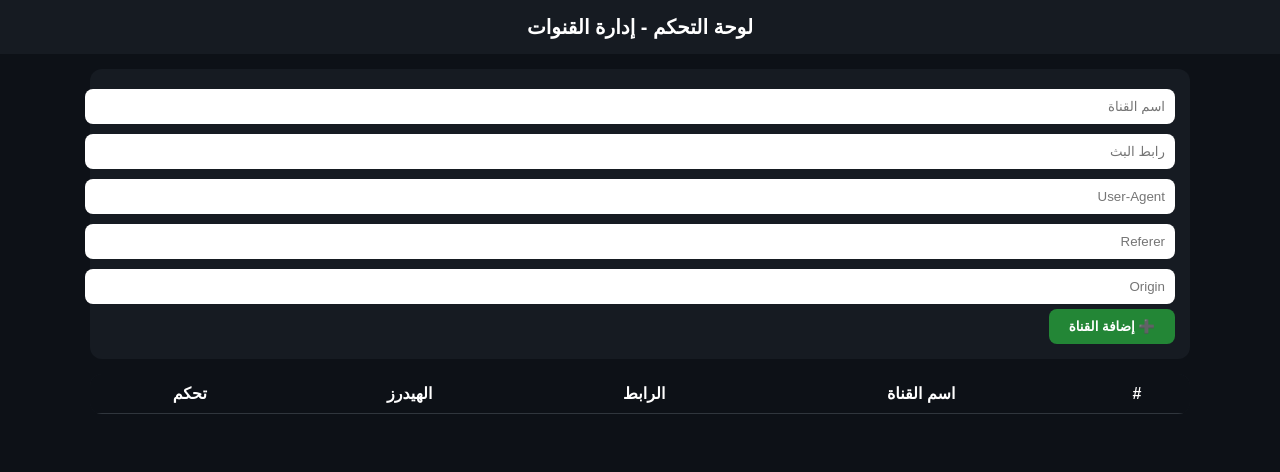
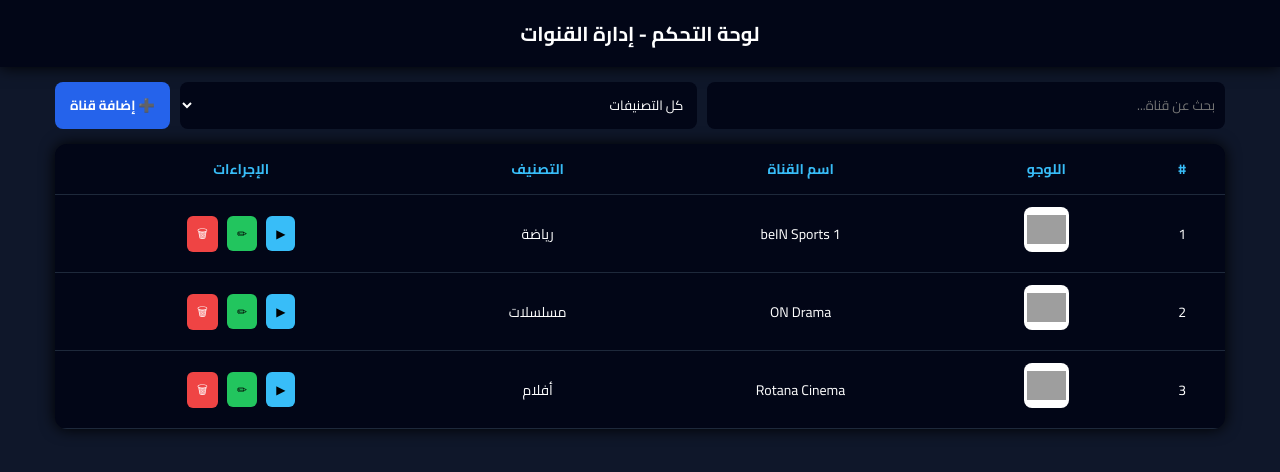
Before and after one commit to himasabry/m3u8-api, a plain HTML site: page admin/admin.html in a window 1280 px wide. Drawn offline with Linux system fonts and the light colour scheme; grey boxes are pictures that could not be loaded.

Commit message:
Update admin.html

```diff
--- a/admin/admin.html
+++ b/admin/admin.html
@@ -2,92 +2,127 @@
 <html lang="ar" dir="rtl">
 <head>
 <meta charset="UTF-8">
-<meta name="viewport" content="width=device-width, initial-scale=1.0">
+<meta name="viewport" content="width=device-width, initial-scale=1">
 <title>لوحة التحكم - القنوات</title>
 
+<link href="https://fonts.googleapis.com/css2?family=Cairo:wght@400;600;700&display=swap" rel="stylesheet">
+
 <style>
+*{box-sizing:border-box;font-family:'Cairo',sans-serif}
+
 body{
 margin:0;
-  font-family: "Cairo", sans-serif;
-  background:#0d1117;
+background:#0f172a;
 color:#fff;
 }
 
 header{
-  background:#161b22;
+background:#020617;
 padding:15px;
 text-align:center;
 font-size:20px;
 font-weight:bold;
+box-shadow:0 0 15px #000;
 }
 
 .container{
 padding:15px;
-  max-width:1100px;
+max-width:1200px;
 margin:auto;
 }
 
-.form{
-  background:#161b22;
-  padding:15px;
-  border-radius:12px;
+/* شريط الادوات */
+.toolbar{
+display:flex;
+gap:10px;
+flex-wrap:wrap;
 margin-bottom:15px;
 }
 
-.form input{
-  width:100%;
+.toolbar input, .toolbar select{
+flex:1;
+min-width:150px;
 padding:10px;
-  margin:5px 0;
 border-radius:8px;
 border:none;
 outline:none;
+background:#020617;
+color:#fff;
 }
 
-.form button{
-  padding:10px 20px;
+.toolbar button{
+padding:10px 15px;
+border-radius:8px;
 border:none;
-  border-radius:8px;
-  background:#238636;
+background:#2563eb;
 color:#fff;
+cursor:pointer;
 font-weight:bold;
-  cursor:pointer;
+}
+
+.toolbar button:hover{
+background:#1d4ed8;
+}
+
+/* الجدول */
+.table-box{
+background:#020617;
+border-radius:12px;
+overflow:hidden;
+box-shadow:0 0 15px #000;
 }
 
 table{
 width:100%;
 border-collapse:collapse;
-  background:#161b22;
-  border-radius:12px;
-  overflow:hidden;
+}
+
+thead{
+background:#020617;
 }
 
 th,td{
-  padding:10px;
-  border-bottom:1px solid #30363d;
+padding:12px;
 text-align:center;
+border-bottom:1px solid #1e293b;
+font-size:14px;
 }
 
 th{
-  background:#0d1117;
+color:#38bdf8;
 }
 
-button.edit{
-  background:#1f6feb;
-  border:none;
+tbody tr:hover{
+background:#020617aa;
+}
+
+img{
+width:45px;
+height:45px;
+border-radius:8px;
+object-fit:contain;
+background:#fff;
+padding:3px;
+}
+
+/* أزرار التحكم */
+.actions button{
+margin:0 3px;
 padding:6px 10px;
 border-radius:6px;
-  color:#fff;
+border:none;
 cursor:pointer;
+font-size:12px;
 }
 
-button.delete{
-  background:#da3633;
-  border:none;
-  padding:6px 10px;
-  border-radius:6px;
-  color:#fff;
-  cursor:pointer;
+.edit{background:#22c55e;color:#000;}
+.delete{background:#ef4444;color:#fff;}
+.play{background:#38bdf8;color:#000;}
+
+@media(max-width:700px){
+th:nth-child(4),td:nth-child(4){display:none;}
 }
+
 </style>
 </head>
 
@@ -97,109 +132,88 @@ button.delete{
 
 <div class="container">
 
-<div class="form">
-  <input id="name" placeholder="اسم القناة">
-  <input id="url" placeholder="رابط البث">
-  <input id="ua" placeholder="User-Agent">
-  <input id="ref" placeholder="Referer">
-  <input id="origin" placeholder="Origin">
-  <button onclick="addChannel()">➕ إضافة القناة</button>
+  <div class="toolbar">
+    <input type="text" id="search" placeholder="بحث عن قناة...">
+    <select id="filter">
+      <option value="">كل التصنيفات</option>
+      <option value="رياضة">رياضة</option>
+      <option value="أفلام">أفلام</option>
+      <option value="مسلسلات">مسلسلات</option>
+    </select>
+    <button onclick="addChannel()">➕ إضافة قناة</button>
   </div>
 
+  <div class="table-box">
     <table>
       <thead>
         <tr>
           <th>#</th>
+          <th>اللوجو</th>
           <th>اسم القناة</th>
-<th>الرابط</th>
-<th>الهيدرز</th>
-<th>تحكم</th>
+          <th>التصنيف</th>
+          <th>الإجراءات</th>
         </tr>
       </thead>
-<tbody id="channels"></tbody>
+      <tbody id="channelTable"></tbody>
     </table>
+  </div>
 
 </div>
 
 <script>
-let data = JSON.parse(localStorage.getItem("channels")) || [];
+let channels=[
+ {id:1,name:"beIN Sports 1",cat:"رياضة",logo:"https://upload.wikimedia.org/wikipedia/commons/5/5c/Bein_sport_logo.png"},
+ {id:2,name:"ON Drama",cat:"مسلسلات",logo:"https://upload.wikimedia.org/wikipedia/commons/f/f7/ON_TV_logo.png"},
+ {id:3,name:"Rotana Cinema",cat:"أفلام",logo:"https://upload.wikimedia.org/wikipedia/commons/2/2c/Rotana_Cinema_Logo.png"},
+];
 
-function save(){
-  localStorage.setItem("channels", JSON.stringify(data));
-  render();
+function renderTable(){
+ const tbody=document.getElementById('channelTable');
+ const search=document.getElementById('search').value.toLowerCase();
+ const filter=document.getElementById('filter').value;
+
+ tbody.innerHTML='';
+
+ channels.filter(c=>
+   c.name.toLowerCase().includes(search) &&
+   (filter=='' || c.cat==filter)
+ ).forEach((c,i)=>{
+
+ tbody.innerHTML+=`
+ <tr>
+   <td>${i+1}</td>
+   <td><img src="${c.logo}"></td>
+   <td>${c.name}</td>
+   <td>${c.cat}</td>
+   <td class="actions">
+     <button class="play">▶</button>
+     <button class="edit" onclick="editChannel(${c.id})">✏</button>
+     <button class="delete" onclick="deleteChannel(${c.id})">🗑</button>
+   </td>
+ </tr>`;
+
+ });
 }
 
+document.getElementById('search').onkeyup=renderTable;
+document.getElementById('filter').onchange=renderTable;
+
 function addChannel(){
-  let name = document.getElementById("name").value.trim();
-  let url = document.getElementById("url").value.trim();
-  if(!name || !url) return alert("أدخل البيانات كاملة");
-
-  data.push({
-    id: Date.now(),
-    name,
-    url,
-    headers:{
-      "User-Agent": document.getElementById("ua").value,
-      "Referer": document.getElementById("ref").value,
-      "Origin": document.getElementById("origin").value
-    }
-  });
-
-  document.querySelectorAll(".form input").forEach(i=>i.value="");
-  save();
+ alert("هنا نضيف فورم إضافة قناة");
 }
 
-function del(id){
-  if(!confirm("حذف القناة؟")) return;
-  data = data.filter(c=>c.id!==id);
-  save();
+function editChannel(id){
+ alert("تعديل القناة رقم "+id);
 }
 
-function edit(id){
-  let ch = data.find(c=>c.id===id);
-  let name = prompt("اسم القناة", ch.name);
-  let url = prompt("الرابط", ch.url);
-  let ua = prompt("User-Agent", ch.headers["User-Agent"]);
-  let ref = prompt("Referer", ch.headers["Referer"]);
-  let origin = prompt("Origin", ch.headers["Origin"]);
-
-  if(!name || !url) return;
-
-  ch.name = name;
-  ch.url = url;
-  ch.headers = {
-    "User-Agent": ua,
-    "Referer": ref,
-    "Origin": origin
-  };
-
-  save();
+function deleteChannel(id){
+ if(confirm("هل تريد حذف القناة؟")){
+   channels=channels.filter(c=>c.id!=id);
+   renderTable();
+ }
 }
 
-function render(){
-  let html = "";
-  data.forEach((c,i)=>{
-    html += `
-      <tr>
-        <td>${i+1}</td>
-        <td>${c.name}</td>
-        <td style="max-width:220px;overflow:hidden;text-overflow:ellipsis;">${c.url}</td>
-        <td>
-          UA: ${c.headers["User-Agent"] || "-"}<br>
-          Ref: ${c.headers["Referer"] || "-"}<br>
-          Or: ${c.headers["Origin"] || "-"}
-        </td>
-        <td>
-          <button class="edit" onclick="edit(${c.id})">تعديل</button>
-          <button class="delete" onclick="del(${c.id})">حذف</button>
-        </td>
-      </tr>
-    `;
-  });
-  document.getElementById("channels").innerHTML = html;
-}
-
-render();
+renderTable();
 </script>
 
 </body>
```
Lines whose indentation alone changed are shown as unchanged.
